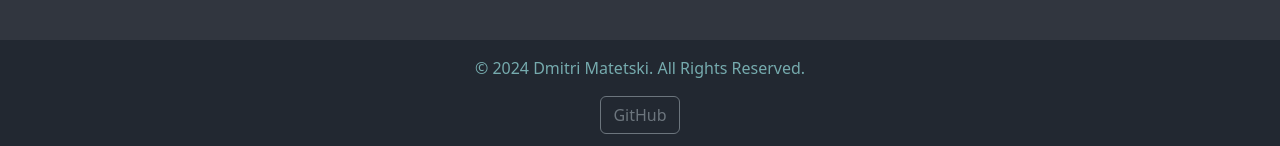
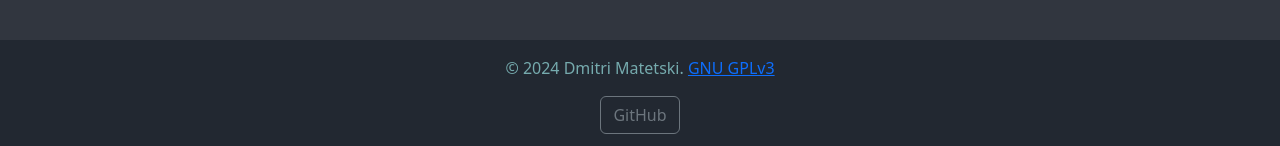
Before and after one commit to TheGreyCore/pasteBin, a React (Create React App) app in the folder frontend/: page / in a window 1280 px wide. Shown: the part 948-1094 px from the top of the page. Built offline with nearby package versions, Linux system fonts and the light colour scheme; no server answers.

Commit message:
Added license

```diff
--- a/frontend/src/footer/Footer.js
+++ b/frontend/src/footer/Footer.js
@@ -5,8 +5,8 @@ import "./footer.css"
 function FooterComponent() {
     return (
         <footer className="footer">
-            <p>© 2024 Dmitri Matetski. All Rights Reserved.</p>
-            <Button variant="outline-secondary" href="">GitHub</Button>
+            <p>© 2024 Dmitri Matetski.  <a href="https://github.com/TheGreyCore/pasteBin/blob/master/LICENSE.md">GNU GPLv3</a></p>
+            <Button variant="outline-secondary" href="https://github.com/TheGreyCore/pasteBin">GitHub</Button>
         </footer>
     );
 }
```
Also changed, not shown: 1 other file (tests, documents, lock files or other folders).
